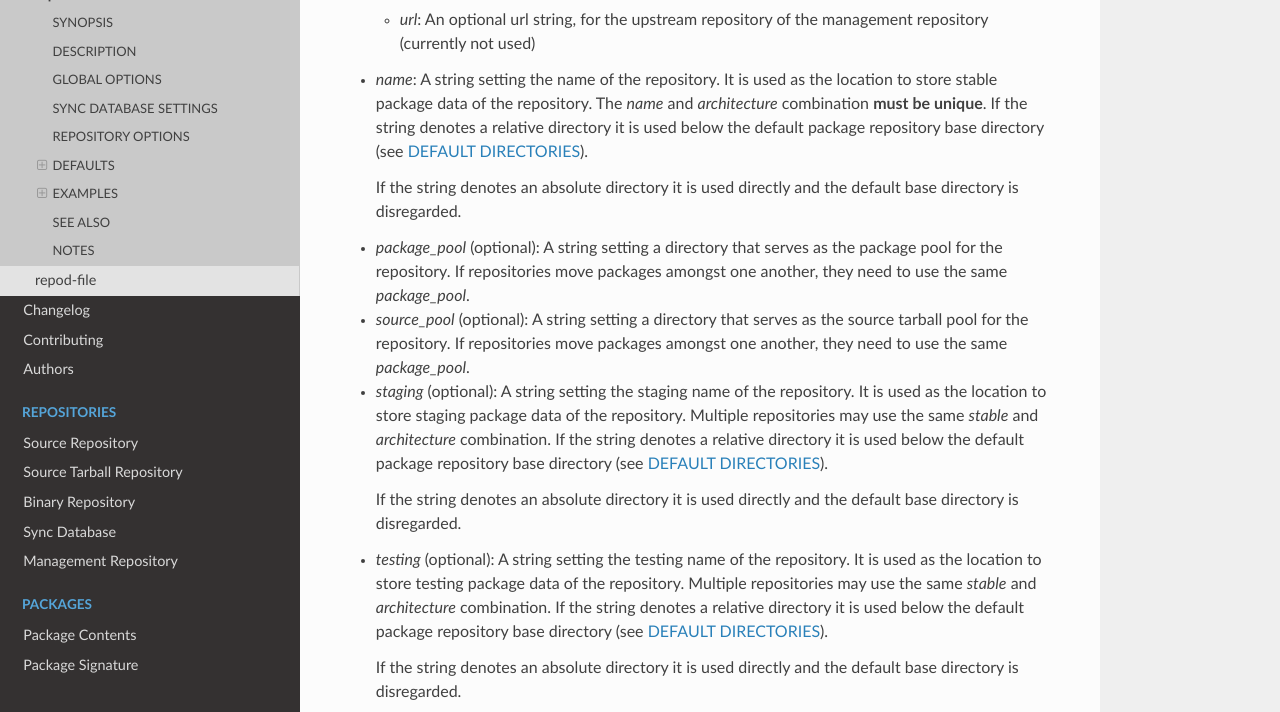
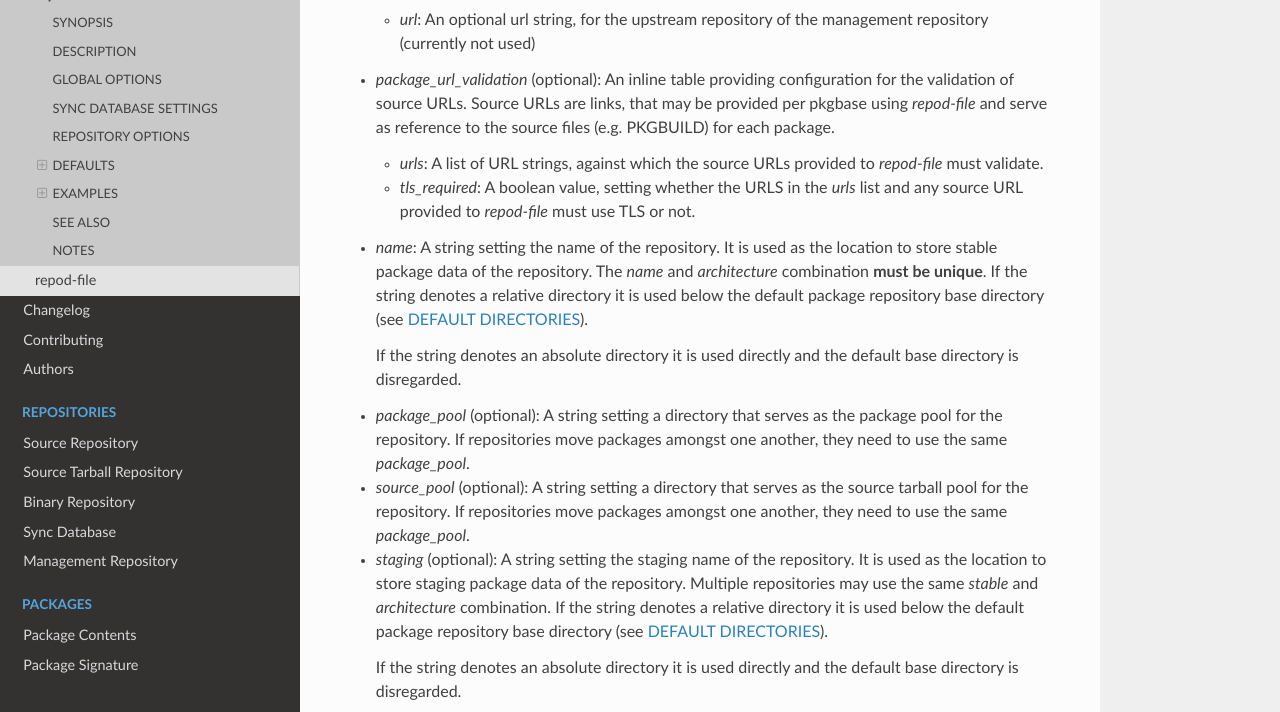
Before and after one commit to archlinux/repod, a Sphinx documentation site: the page built from docs/repod/man/repod_conf.rst, in a window 1280 px wide and 900 px high, scrolled down 3068 px, cut to the strip 188-900 px from the top of the window. Built offline with Sphinx 7.4.7 and the Read the Docs theme 2.0.0, drawn with Linux system fonts in a browser that asks for light colours; some of the changed text lies outside the part shown.

Commit message:
Add source URL validation to repod.conf man page
docs/repod/man/repod_conf.rst:
Change repod.conf man page to also include information on source URL
validation and how to use it in configuration.
Since we use the keyword `pkgbase`, also include the PKGBUILD man page.

```diff
--- a/docs/repod/man/repod_conf.rst
+++ b/docs/repod/man/repod_conf.rst
@@ -150,6 +150,16 @@ or defaults (see :ref:`repod.conf_default_options`) are assumed.
     .. program-output:: python -c "from repod.config.defaults import ORJSON_OPTION; print(ORJSON_OPTION)"
 
   * *url*: An optional url string, for the upstream repository of the management repository (currently not used)
+
+* *package_url_validation* (optional): An inline table providing configuration
+  for the validation of source URLs. Source URLs are links, that may be
+  provided per pkgbase using *repod-file* and serve as reference to the source
+  files (e.g. PKGBUILD) for each package.
+
+  * *urls*: A list of URL strings, against which the source URLs provided to
+    *repod-file* must validate.
+  * *tls_required*: A boolean value, setting whether the URLS in the *urls*
+    list and any source URL provided to *repod-file* must use TLS or not.
 
 * *name*: A string setting the name of the repository. It is used as the
   location to store stable package data of the repository.
@@ -353,10 +363,23 @@ Example 5. One repository with pacman-key based signature verification
   staging = "repo-staging"
   testing = "repo-testing"
 
+Example 6. One repository with source URL validation
+^^^^^^^^^^^^^^^^^^^^^^^^^^^^^^^^^^^^^^^^^^^^^^^^^^^^
+
+.. code:: toml
+
+  [[repositories]]
+  architecture = "x86_64"
+  name = "repo1"
+  debug = "repo-debug"
+  staging = "repo-staging"
+  testing = "repo-testing"
+  package_url_validation = {urls = ["https://custom.tld"], tls_required = true}
+
 SEE ALSO
 --------
 
-:manpage:`repod-file(1)`, :manpage:`pacman(8)`, :manpage:`pacman-key(8)`
+:manpage:`repod-file(1)`, :manpage:`PKGBUILD(5)`, :manpage:`pacman(8)`, :manpage:`pacman-key(8)`
 
 NOTES
 -----
```
